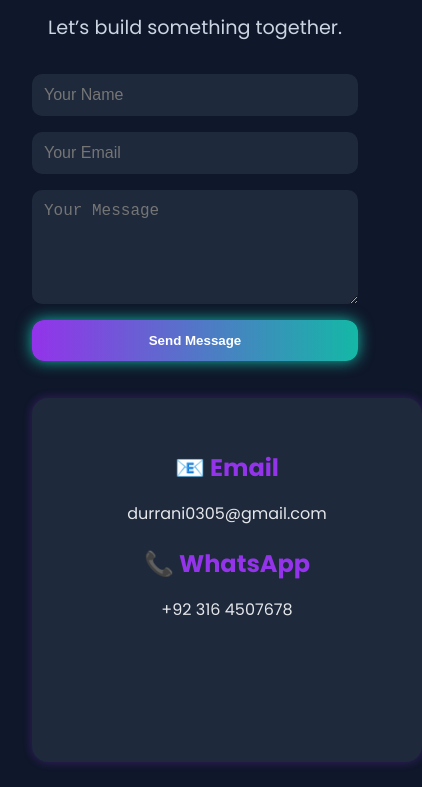
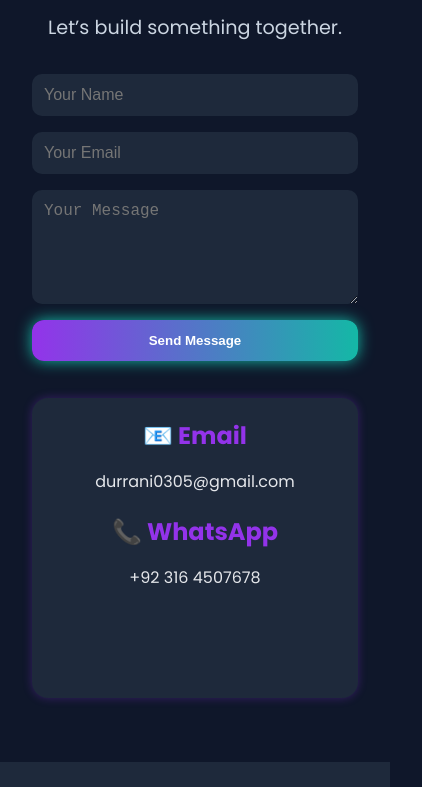
Before and after one commit to hk-durrani/portfolio, a plain HTML site: page contact.html in a window 390 px wide. Shown: the part 537-1324 px from the top of the page, 422 px wide, since content can reach past the window. Drawn offline with nearby package versions, Linux system fonts and the light colour scheme.

Commit message:
redesgin the posts

```diff
--- a/css/style.css
+++ b/css/style.css
@@ -6,6 +6,9 @@
     --accent: #14b8a6;
     --primary: #9333ea;
     --font-main: "Poppins", sans-serif;
+}
+* {
+    box-sizing: border-box;
 }
 
 body {
@@ -250,7 +253,7 @@ footer {
     flex: 1 1 300px;
     max-width: 400px;
     background-color: #1e293b;
-    padding: 2rem;
+
     border-radius: 16px;
     box-shadow: 0 0 10px rgba(147, 51, 234, 0.3);
 }
@@ -365,23 +368,6 @@ footer {
     to {
         opacity: 1;
         transform: translateY(0);
-    }
-}
-
-/* Zoom Animation */
-.zoom-in {
-    animation: zoomIn 0.7s ease-in-out forwards;
-    opacity: 0;
-}
-
-@keyframes zoomIn {
-    0% {
-        transform: scale(0.8);
-        opacity: 0;
-    }
-    100% {
-        transform: scale(1);
-        opacity: 1;
     }
 }
 
@@ -592,12 +578,14 @@ video {
     .contact-container {
         flex-direction: column;
         gap: 1.5rem;
+        align-items: center;
+    }
+    .contact-container .contact-info {
+        width: 100%;
     }
 
-    .contact-form,
-    .contact-info {
+    .contact-container .contact-form {
         width: 100%;
-        max-width: 100%;
     }
 }
 .skill-description {
```
